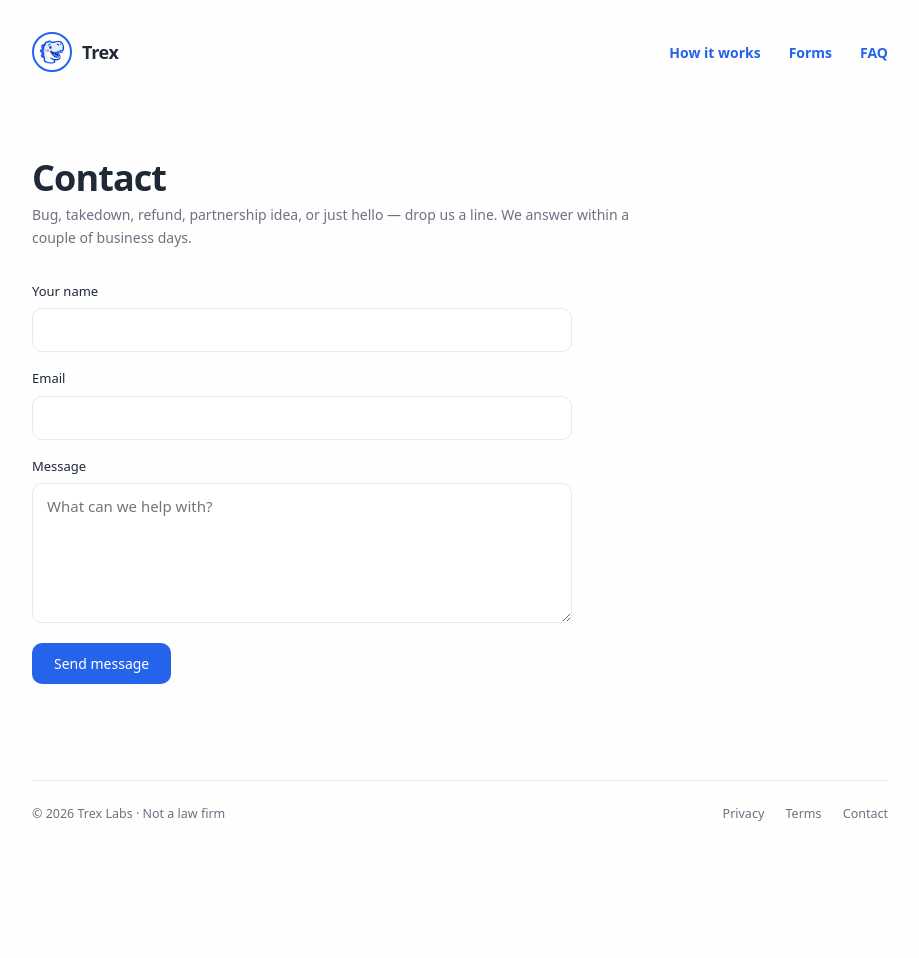
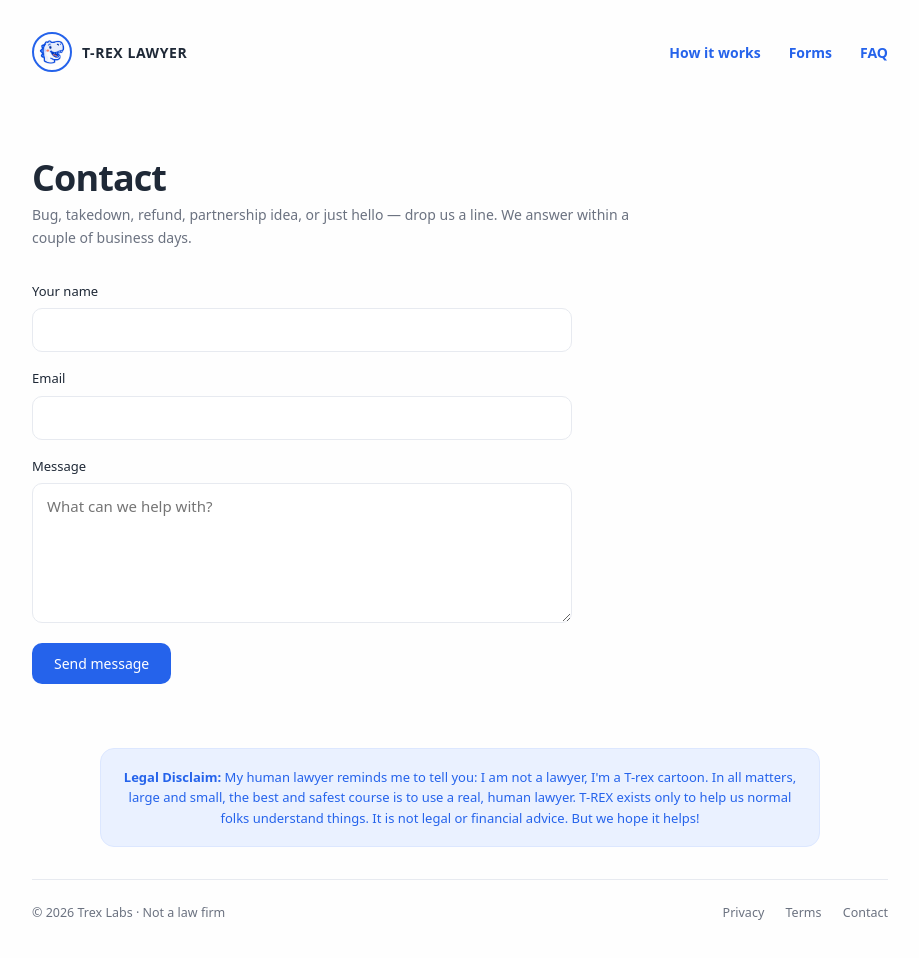
Before and after one commit to clarklab/trex, a website: page contact.html in a window 1280 px wide. Shown: the whole page, without its empty margins (180-1099 px from the left). Before the commit the page ends 902 px from the top, so only its background shows below. Drawn offline with nearby package versions, Linux system fonts and the light colour scheme; a web font is replaced by a local one.

Commit message:
Rebrand to 'T-REX LAWYER' + add cartoon-lawyer legal disclaimer
Wordmark next to the avatar is now 'T-REX LAWYER' (14px, weight 700,
positive letter-spacing for the all-caps treatment) on every page.
HTML <title> tags updated to match.

New blue-tinted callout above the footer on every page that reminds
visitors the cartoon dinosaur isn't actually a lawyer. Friendly tone,
explicit "not legal or financial advice" line.

Co-Authored-By: Claude Opus 4.7 <noreply@anthropic.com>

```diff
--- a/contact.html
+++ b/contact.html
@@ -3,7 +3,7 @@
   <head>
     <meta charset="utf-8" />
     <meta name="viewport" content="width=device-width,initial-scale=1" />
-    <title>Contact — Trex</title>
+    <title>Contact — T-REX LAWYER</title>
     <meta
       name="description"
       content="Questions, takedowns, or feedback for Trex? Drop us a message."
@@ -21,7 +21,7 @@
       <nav class="nav">
         <a href="/" class="brand" style="text-decoration: none">
           <div class="mark" role="img" aria-label="Trex"></div>
-          <span>Trex</span>
+          <span>T-REX LAWYER</span>
         </a>
         <div class="nav-links">
           <a href="/#how">How it works</a>
@@ -130,6 +130,14 @@
         </div>
       </article>
 
+      <div class="legal-disclaim">
+        <strong>Legal Disclaim:</strong> My human lawyer reminds me to tell
+        you: I am not a lawyer, I'm a T-rex cartoon. In all matters, large
+        and small, the best and safest course is to use a real, human
+        lawyer. T-REX exists only to help us normal folks understand things.
+        It is not legal or financial advice. But we hope it helps!
+      </div>
+
       <footer>
         <div>© 2026 Trex Labs · Not a law firm</div>
         <div>
--- a/styles.css
+++ b/styles.css
@@ -47,7 +47,7 @@ body {
 }
 .brand {
   display: flex; align-items: center; gap: 10px;
-  font-weight: 600; letter-spacing: -0.02em; font-size: 18px; color: var(--slate);
+  font-weight: 700; letter-spacing: 0.04em; font-size: 14px; color: var(--slate);
 }
 .brand .mark {
   width: 40px; height: 40px;
@@ -481,9 +481,27 @@ h1 em { font-style: normal; color: var(--blue); }
 .faq details[open] summary::after { content: "–"; }
 .faq p { font-size: 14px; color: var(--muted); line-height: 1.6; margin: 10px 0 0; max-width: 680px; }
 
+/* legal disclaim */
+.legal-disclaim {
+  margin: 64px auto 0;
+  max-width: 720px;
+  padding: 18px 22px;
+  background: var(--blue-50);
+  border: 1px solid var(--blue-100);
+  border-radius: var(--radius);
+  color: var(--blue);
+  font-size: 13px;
+  line-height: 1.55;
+  text-align: center;
+}
+.legal-disclaim strong {
+  color: var(--blue);
+  font-weight: 700;
+}
+
 /* footer */
 footer {
-  margin-top: 96px; padding-top: 24px; border-top: 1px solid var(--hair);
+  margin-top: 32px; padding-top: 24px; border-top: 1px solid var(--hair);
   display: flex; justify-content: space-between; align-items: center;
   font-size: 12.5px; color: var(--muted); flex-wrap: wrap; gap: 8px;
 }
```
Also changed, not shown: index.html (+10 -2 lines), privacy.html (+10 -2 lines), terms.html (+10 -2 lines).
